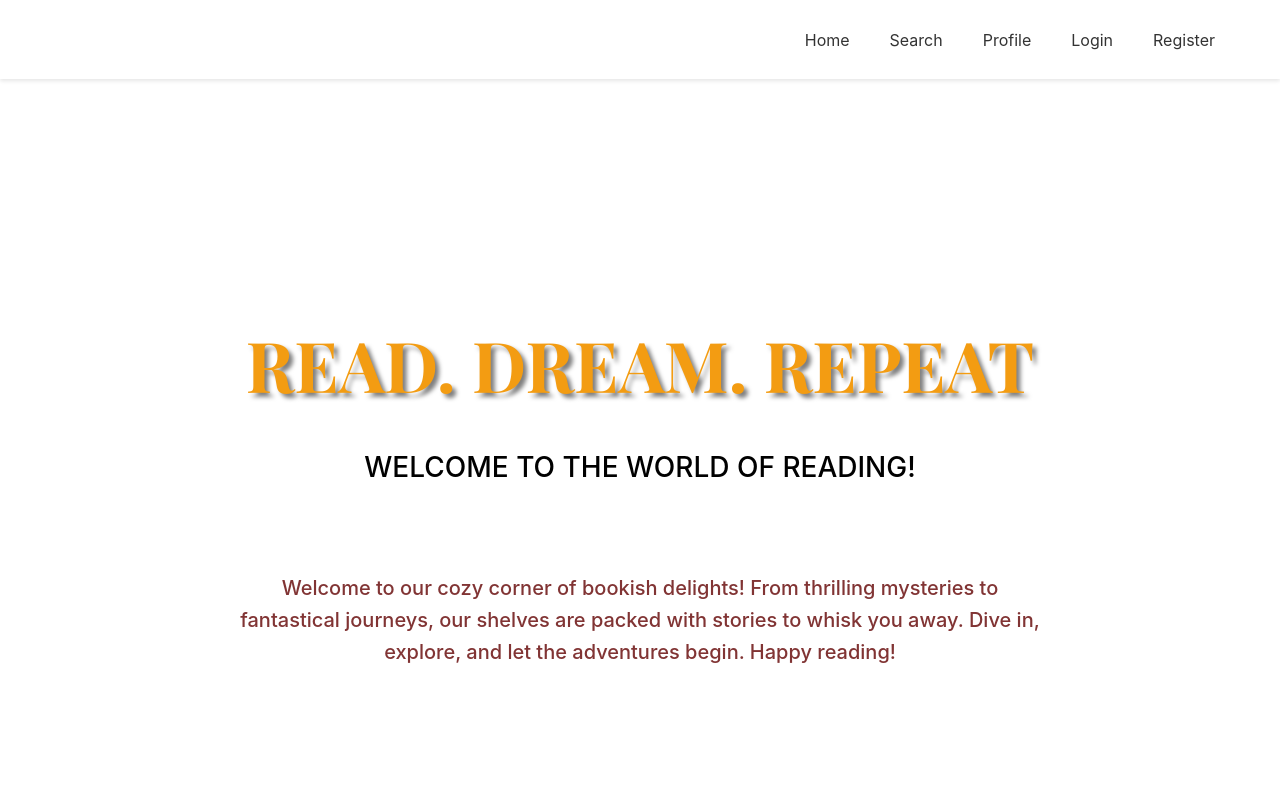
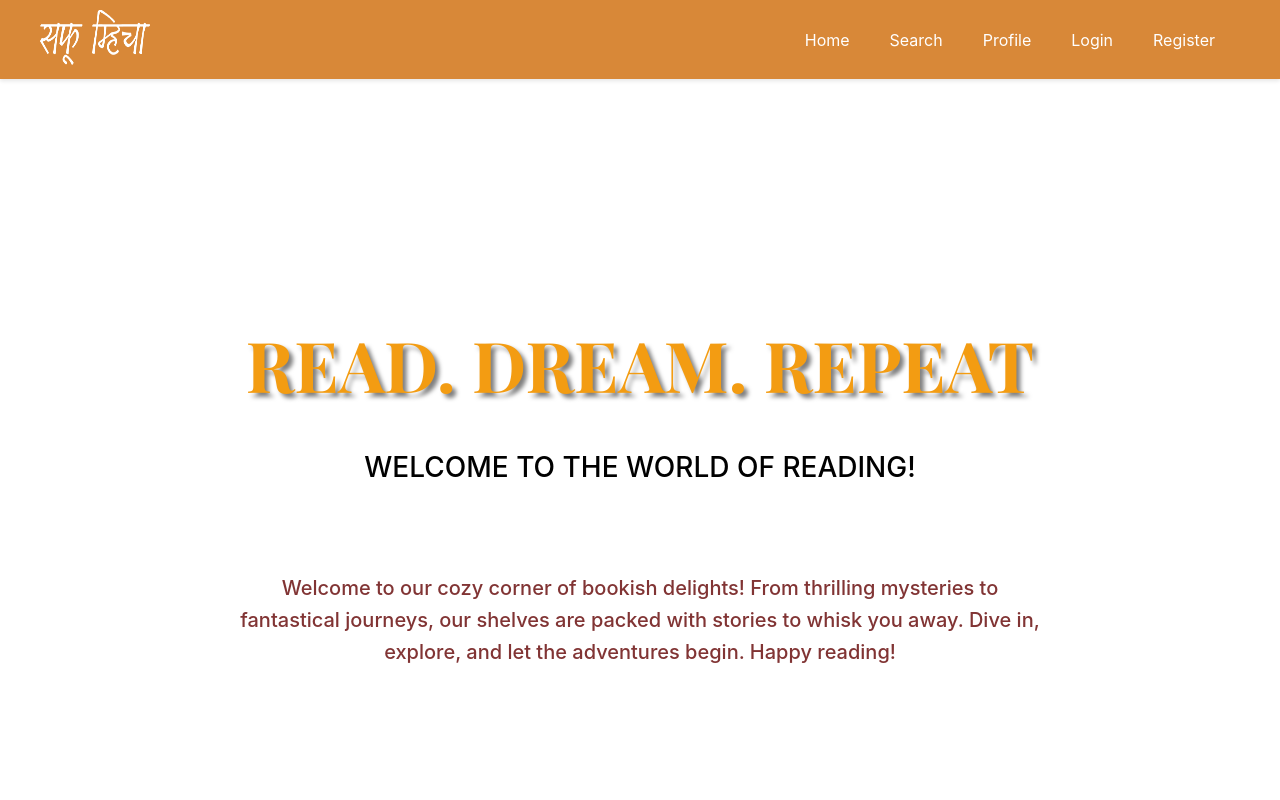
Before and after one commit to Mm-AaTt/saphoo, a React (Create React App) app in the folder frontend/: page / in a window 1280 px wide. Shown: the top 800 px of the page. Built offline with nearby package versions, Linux system fonts and the light colour scheme.

Commit message:
finally logo issue is fixed

```diff
--- a/frontend/src/components/Layout/Navbar.jsx
+++ b/frontend/src/components/Layout/Navbar.jsx
@@ -1,7 +1,7 @@
 import React from 'react';
 import {Link} from 'react-router-dom';
 import '../../styles/Navbar.css';
-import logoImage from '../../assets/images/e042c68bc135731764c13f7bd0850e97.png';
+import logoImage from '../../assets/images/logo.png';
 
 const Navbar = () => {
     return(
--- a/frontend/src/styles/Navbar.css
+++ b/frontend/src/styles/Navbar.css
@@ -1,5 +1,5 @@
 .navbar{
-  background-color: #ffffff;
+  background-color: #d88838;
   box-shadow: 0 2px 4px rgba(0,0,0,0.1);
   padding: 10px 0;
 }
@@ -18,6 +18,8 @@
     width:110px;
     cursor:pointer;
     transition: color 0.3s ease;
+    position:relative;
+    z-index: 1000;
 
 }
 
@@ -34,7 +36,7 @@
 
 .nav-link{
   text-decoration: none;
-  color: #333333;
+  color: #ffffff;
   padding:10px 15px;
   border-radius: 5px;
   transition: background-color 0.3s ease;
```
Also changed, not shown: frontend/public/manifest.json, frontend/src/assets/images/e042c68bc135731764c13f7bd0850e97.png (deleted).
